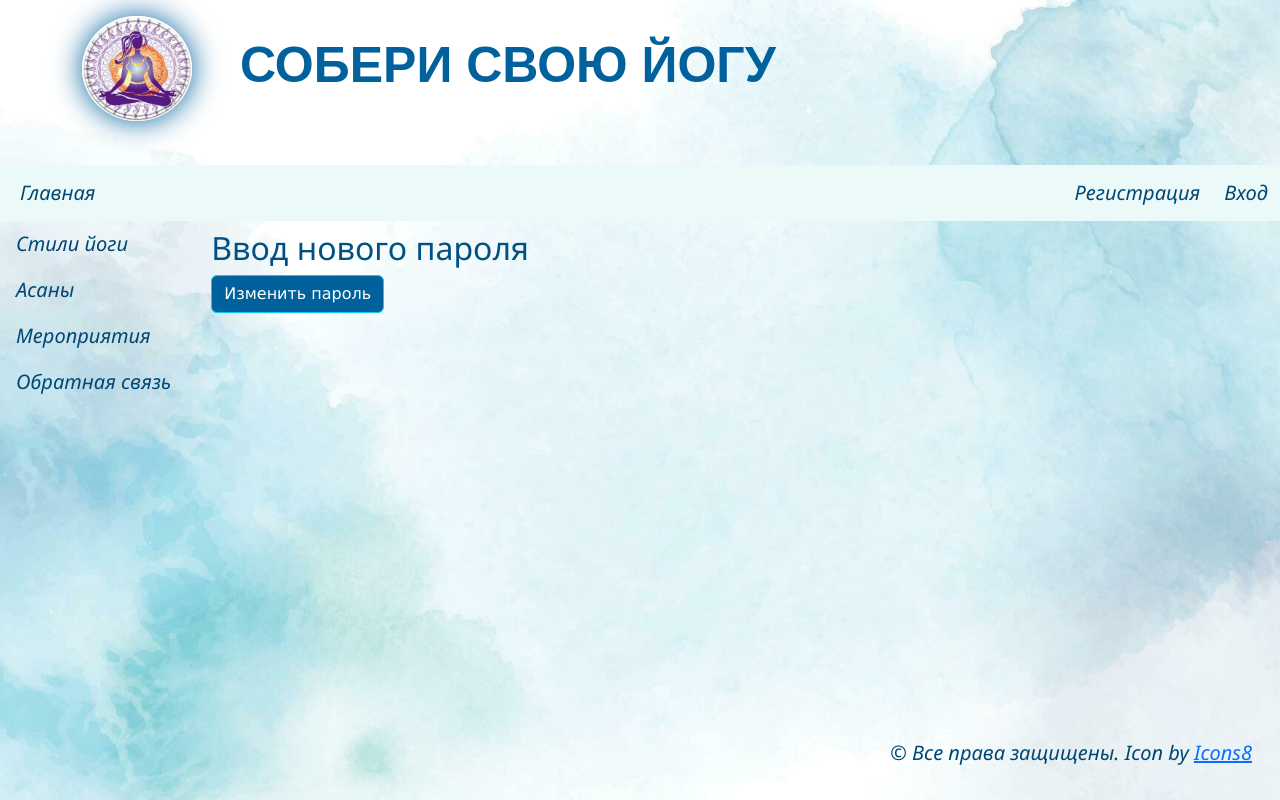
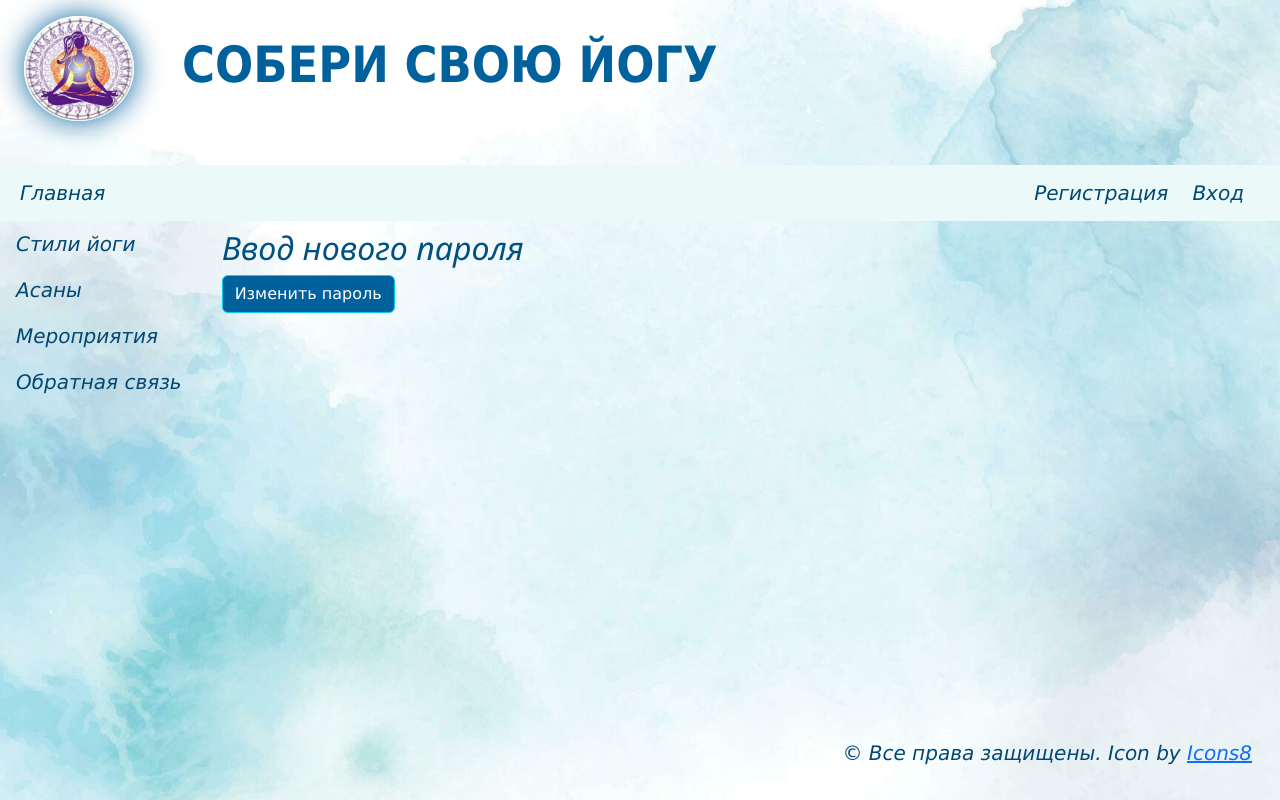
Before and after one commit to UkElena2023/Django_yoga, a Django app: page /users/reset/1/1/ in a window 1280 px wide. Run offline with Django 4.2, Linux system fonts and the light colour scheme.

Commit message:
Django_yoga: правки в шаблоны и стили

```diff
--- a/yoga/static/yoga/css/main.css
+++ b/yoga/static/yoga/css/style.css
@@ -31,15 +31,18 @@ main {
 }
 
 .zagolovok {
-    font-family: Segoe Script, sans-serif;
+    font-family: Segoe Script, Tahoma, Geneva, Verdana, san-serif;
     font-size: 50px;
     color: rgb(1, 97, 157);
+    font-weight: bold;
 }
 /* стили для заголовков страниц*/
 .zagolovok-page {
     color: rgb(2, 80, 129);
-    font-family: Segoe UI, sans-serif;
+    font-family: Segoe UI, Tahoma, Geneva, Verdana, serif;
+    font-style: italic;
 }
+
 /* стили для фото преподавателя*/
 .foto-teacher {
     width: 700px;
@@ -63,17 +66,14 @@ main {
 .foto-sert2:hover {
     transform: scale(1.5); /* Увеличиваем масштаб */
 }
-.carousel-control-prev-icon {
-    text-color: rgb(0, 71, 115) !important;
-    box:
-}
 
 /* стили для главной*/
 .main-list {
     color: rgb(0, 71, 115);
-    /*font-family: Verdana, Geneva, Tahoma, sans-serif;*/
     font-size: 25px;
-    font-family: Segoe UI, sans-serif;
+    /*font-family: 'Lucida Sans', 'Lucida Sans Regular', 'Lucida Grande', 'Lucida Sans Unicode', Geneva, Verdana, sans-serif;*/
+    font-family: Lucida Sans, Lucida Sans Regular, Lucida Grande, Lucida Sans Unicode, Geneva, Verdana, sans-serif;
+
    }
 
 /* стили для горизонтального меню*/
@@ -88,7 +88,7 @@ main {
    font-weight: 450;
 }
 .navvert {
-    font-family: Segoe UI, sans-serif;
+    font-family: Lucida Sans, Lucida Sans Regular, Lucida Grande, Lucida Sans Unicode, Geneva, Verdana, sans-serif;
     font-size: 20px;
     color: rgb(0, 71, 115);
     font-style: italic;
@@ -135,7 +135,7 @@ main {
 p {
     color: rgb(0, 71, 115);
     font-size: 20px;
-    font-family: Segoe UI, sans-serif;
+    font-family: Lucida Sans, Lucida Sans Regular, Lucida Grande, Lucida Sans Unicode, Geneva, Verdana, sans-serif;
     text-align: justify;
 }
 
--- a/yoga/templates/yoga/base.html
+++ b/yoga/templates/yoga/base.html
@@ -20,13 +20,13 @@
     {% comment %} Подключение иконок BS5 {% endcomment %}
     <link rel="stylesheet" href="https://cdn.jsdelivr.net/npm/bootstrap-icons@1.11.3/font/bootstrap-icons.min.css">
      {% comment %} Подключение своих стилей {% endcomment %}
-    <link rel="stylesheet" href="{% static 'yoga/css/main.css' %}" />
+    <link rel="stylesheet" href="{% static 'yoga/css/style.css' %}" />
     {% block head %}{% endblock %}
 </head>
 
 <body class="container-fluid">
     <header class="mb-4">
-        <div class="container mt-3">
+        <div class="container-fluid mt-3">
             <div class="titleName justify-content-start">
                 <img class="img-fluid headImg me-4" src="{% static 'yoga/img/logo3.jpg' %}" alt="Логотип">
 
@@ -49,7 +49,7 @@
                 <div class="navbar-nav">
                     {% if user.is_authenticated %}
                     <div class="nav-item dropdown me-5">
-                        <a class="nav-link dropdown-toggle navvert" data-bs-toggle="dropdown" href="#">Профиль <i><strong>{{ user.username }}</strong></i></a>
+                        <a class="nav-link dropdown-toggle navvert me-4" data-bs-toggle="dropdown" href="#">Профиль <i><strong>{{ user.username }}</strong></i></a>
                         <div class="dropdown-menu">
                             {% if perms.yoga.add_yogaevent or user.is_superuser %}
                             <a class="dropdown-item navvert prof" href="{% url 'users:profile_events' %}">Мои мероприятия</a>
@@ -69,7 +69,7 @@
                         {% else %}
                         </div>
                     <a class="nav-link navvert" href="{% url 'users:signup' %}">Регистрация</a>
-                    <a class="nav-link ms-4 navvert" href="{% url 'users:login' %}">Вход</a>
+                    <a class="nav-link ms-4 me-4 navvert" href="{% url 'users:login' %}">Вход</a>
                         {% endif %}
                 </div>
             </div>
--- a/yoga/templates/yoga/include/event_detail.html
+++ b/yoga/templates/yoga/include/event_detail.html
@@ -23,7 +23,7 @@
             </div>
           {% endif %}
 
-            <h2 class="card-title">{{ yogaevent.category }}</h2>
+            <h1 align="end" class="card-title zagolovok-page">{{ yogaevent.category }}</h1>
             <p class="card-text event-style"><u>Место проведения:</u> {{ yogaevent.place | linebreaks }}</p>
             <p class="card-text event-style"><u>Время проведения:</u> {{ yogaevent.time_event | linebreaks }}</p>
             <p class="card-text event-style"><u>Описание:</u> {{ yogaevent.description | linebreaks }}</p>
```
